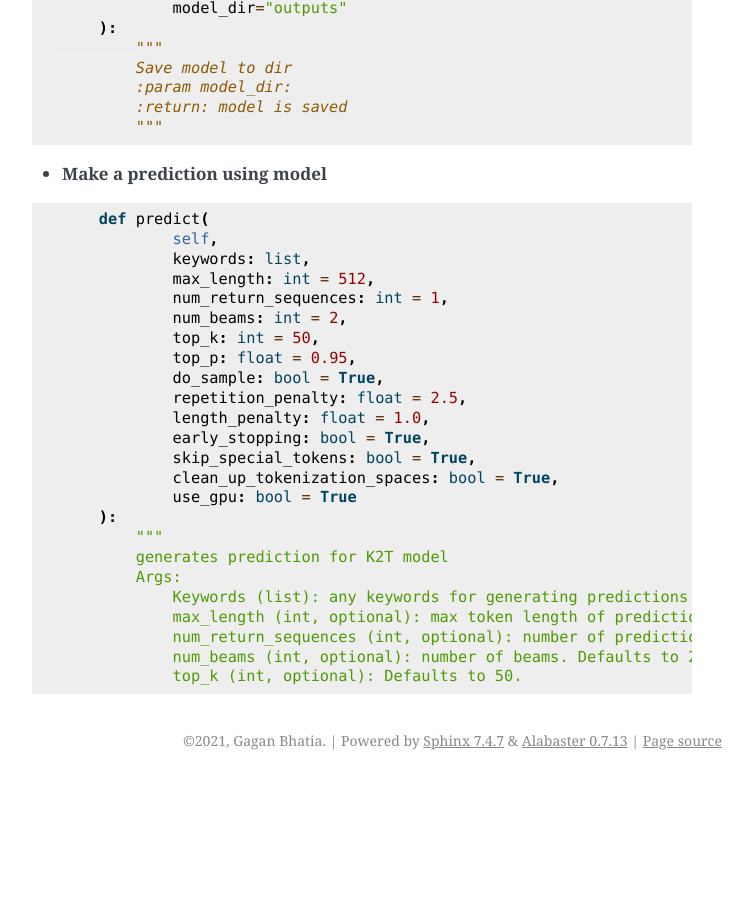
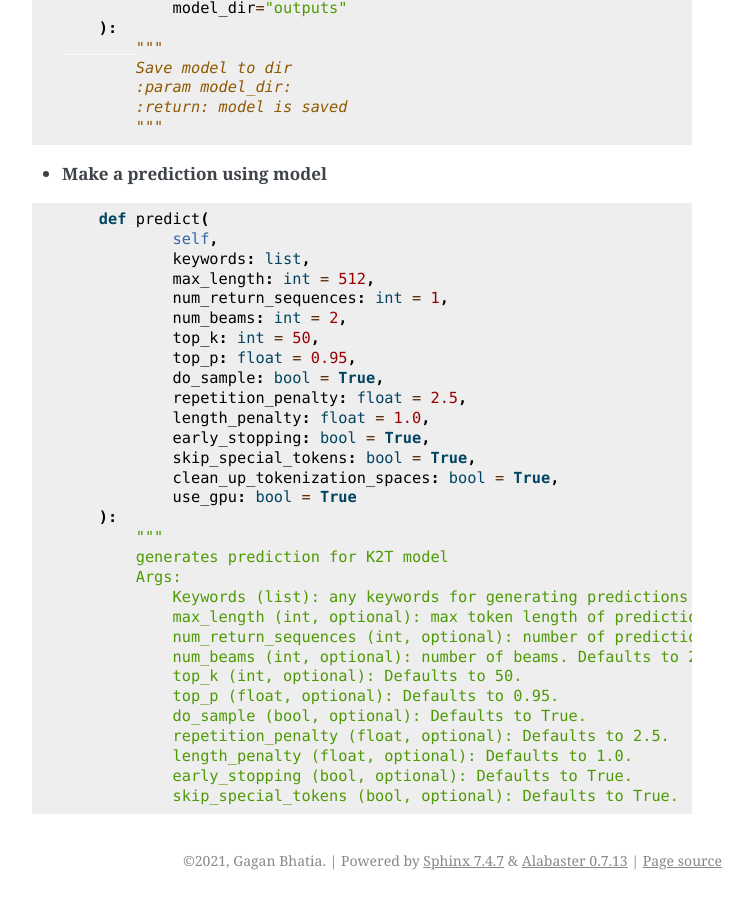
Before and after one commit to gagan3012/keytotext, a Sphinx documentation site: the page built from docs/TRAINER.md, in a window 1280 px wide and 900 px high, scrolled down 1273 px. Shown: the whole window, without its empty margins (388-1141 px from the left). Built offline with Sphinx 7.4.7, drawn with Linux system fonts in a browser that asks for light colours; before the commit the page ends 2053 px from its top, so only the background shows below that.

Commit message:
Update TRAINER.md

```diff
--- a/docs/TRAINER.md
+++ b/docs/TRAINER.md
@@ -99,3 +99,9 @@ def from_pretrained(self, model_name="t5-base"):
             num_return_sequences (int, optional): number of predictions to be returned. Defaults to 1.
             num_beams (int, optional): number of beams. Defaults to 2.
             top_k (int, optional): Defaults to 50.
+            top_p (float, optional): Defaults to 0.95.
+            do_sample (bool, optional): Defaults to True.
+            repetition_penalty (float, optional): Defaults to 2.5.
+            length_penalty (float, optional): Defaults to 1.0.
+            early_stopping (bool, optional): Defaults to True.
+            skip_special_tokens (bool, optional): Defaults to True.
```
